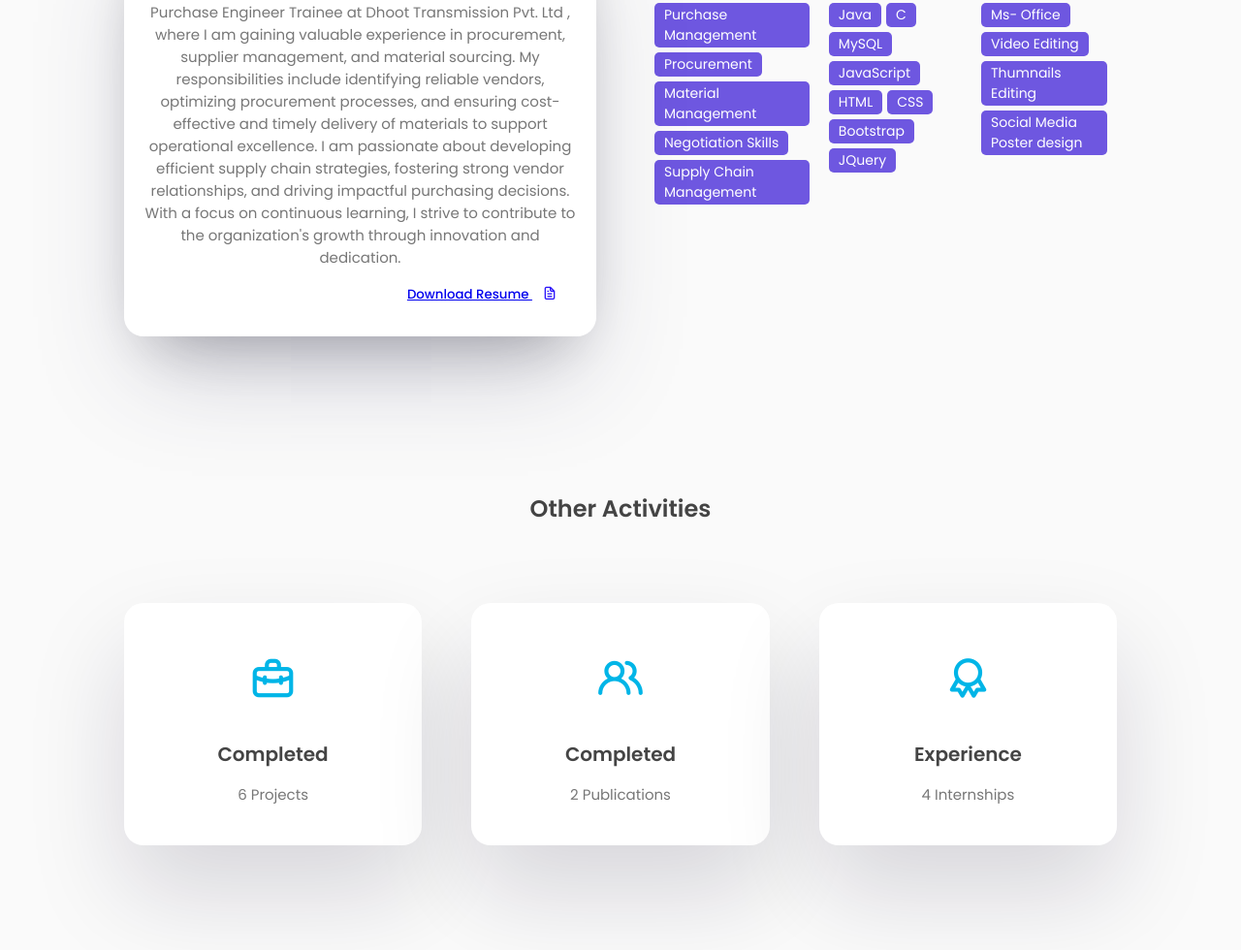
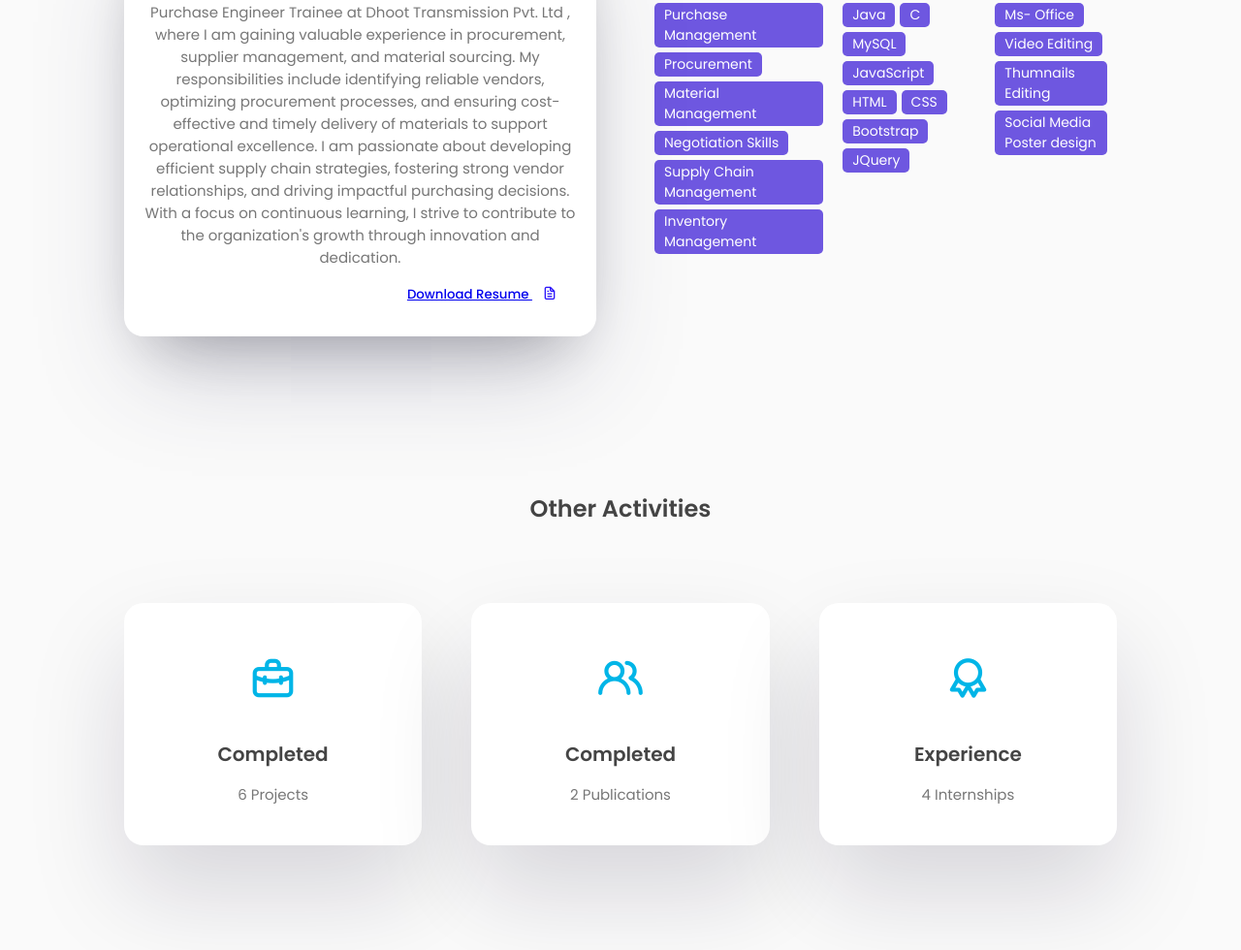
Before and after one commit to satyam-mishra01/Portfolio, a plain HTML site: page index.html in a window 1280 px wide. Shown: the part 1092-2072 px from the top of the page at 97% size. Drawn offline with nearby package versions, Linux system fonts and the light colour scheme.

Commit message:
Update index.html

```diff
--- a/index.html
+++ b/index.html
@@ -141,7 +141,7 @@ I am passionate about developing efficient supply chain strategies, fostering st
                                 <span>Material Management</span>
                                 <span>Negotiation Skills</span>
                                 <span>Supply Chain Management</span>
-
+                                <span>Inventory Management</span>
                                 <!-- <span>React</span> -->
                                 <!-- <span>Angular</span> -->
                             </div>
```
